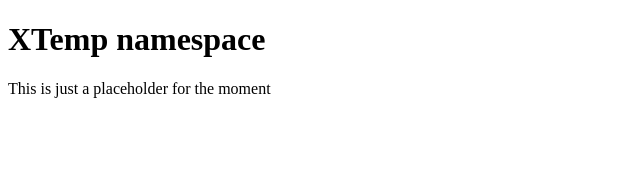
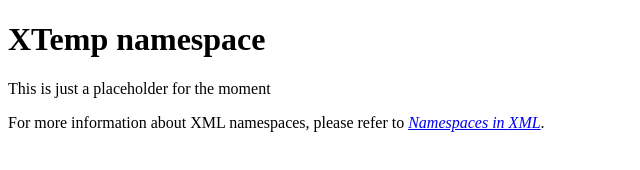
Before and after one commit to xtemp/xtemp.github.io, a plain HTML site: page ns/ajax/index.html in a window 1280 px wide. Shown: the whole page, without its empty margins (0-640 px from the left). Drawn offline with Linux system fonts and the light colour scheme.

Commit message:
XML namespace reference

```diff
--- a/ns/ajax/index.html
+++ b/ns/ajax/index.html
@@ -6,5 +6,8 @@
 <body>
 <h1>XTemp namespace</h1>
 <p>This is just a placeholder for the moment</p>
+<p>For more information about <abbr>XML</abbr> namespaces, please refer to
+<cite><a href="http://www.w3.org/TR/REC-xml-names">Namespaces in
+<abbr>XML</abbr></a></cite>.</p>
 </body>
 </html>
```
Also changed, not shown: ns/core/index.html (+3 -0 lines), ns/html/index.html (+3 -0 lines), ns/ui/index.html (+3 -0 lines).
